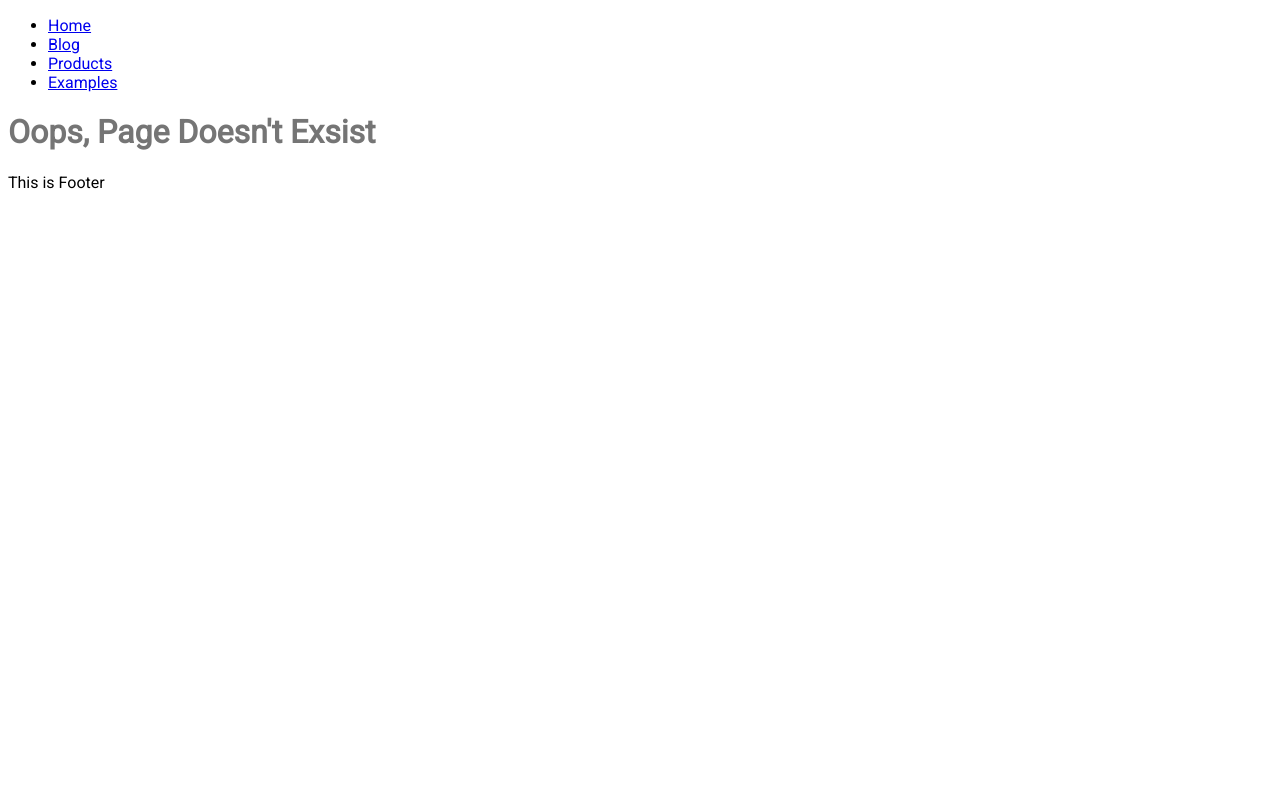
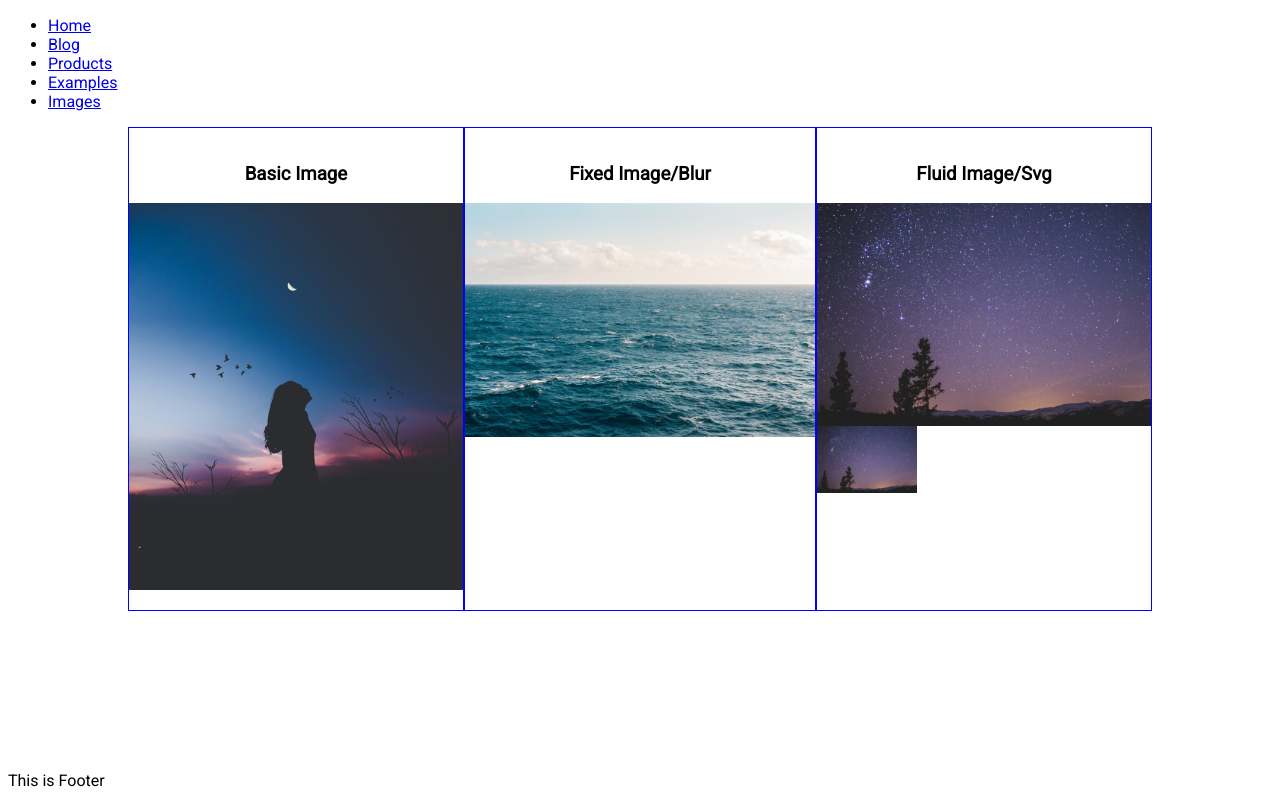
Before and after one commit to casey-minzi/gatsby_learn, a Gatsby site: page /images in a window 1280 px wide. Before the commit this address had no page. Built offline with nearby package versions, Linux system fonts and the light colour scheme; Gatsby itself is replaced by a stand-in of ours.

Commit message:
Understanding gatsby image

```diff
--- a/gatsby-config.js
+++ b/gatsby-config.js
@@ -13,5 +13,16 @@
     data: ["item 1", "item 2"],
     person: { name: "Peter", age: 32 },
   },
-  plugins: [`gatsby-plugin-styled-components`],
+  plugins: [
+    `gatsby-plugin-styled-components`,
+    `gatsby-transformer-sharp`,
+    `gatsby-plugin-sharp`,
+    {
+      resolve: `gatsby-source-filesystem`,
+      options: {
+        name: `images`,
+        path: `${__dirname}/src/images/`,
+      },
+    },
+  ],
 }
--- a/package.json
+++ b/package.json
@@ -17,7 +17,11 @@
     "babel-plugin-styled-components": "^1.10.7",
     "gatsby": "^2.23.3",
     "gatsby-cli": "^2.12.48",
+    "gatsby-image": "^2.4.7",
+    "gatsby-plugin-sharp": "^2.6.12",
     "gatsby-plugin-styled-components": "^3.3.4",
+    "gatsby-source-filesystem": "^2.3.12",
+    "gatsby-transformer-sharp": "^2.5.5",
     "react": "^16.12.0",
     "react-dom": "^16.12.0",
     "styled-components": "^5.1.1"
--- a/src/components/Navbar.js
+++ b/src/components/Navbar.js
@@ -17,6 +17,9 @@
         <li>
           <Link to="/examples/">Examples</Link>
         </li>
+        <li>
+          <Link to="/images/">Images</Link>
+        </li>
       </ul>
     </nav>
   )
--- a/src/components/layout.css
+++ b/src/components/layout.css
@@ -8,3 +8,26 @@
   color: #757575;
   text-transform: capitalize;
 }
+
+.images {
+  text-align: center;
+  text-transform: capitalize;
+  width: 80vw;
+  margin: 0 auto 10rem auto;
+}
+
+.single-image {
+  border: 1px solid blue;
+  padding: 1rem 0;
+}
+
+@media screen and (min-width: 992px) {
+  .images {
+    display: grid;
+    grid-template-columns: repeat(3, 1fr);
+  }
+}
+
+.small {
+  width: 100px;
+}
--- /dev/null
+++ b/src/examples/Images.js
@@ -0,0 +1,51 @@
+import React from "react"
+import { graphql, useStaticQuery } from "gatsby"
+import img from "../images/image_02.jpeg"
+import Image from "gatsby-image"
+
+const Images = () => {
+  const data = useStaticQuery(getImages)
+  console.log(data)
+
+  return (
+    <section className="images">
+      <article className="single-image">
+        <h3>basic image</h3>
+        <img src={img} alt="basic" width="100%" />
+      </article>
+      <article className="single-image">
+        <h3>fixed image/Blur</h3>
+        <Image fixed={data.fixed.childImageSharp.fixed} />
+      </article>
+      <article className="single-image">
+        <h3>fluid image/Svg</h3>
+        <Image fluid={data.fluid.childImageSharp.fluid} />
+        <div className="small">
+          {/* only parent container width can change width of gatsby image */}
+          <Image fluid={data.fluid.childImageSharp.fluid} />
+        </div>
+      </article>
+    </section>
+  )
+}
+
+export default Images
+
+export const getImages = graphql`
+  {
+    fixed: file(relativePath: { eq: "image_03.jpeg" }) {
+      childImageSharp {
+        fixed(width: 350, grayscale: true) {
+          ...GatsbyImageSharpFixed
+        }
+      }
+    }
+    fluid: file(relativePath: { eq: "image_01.jpeg" }) {
+      childImageSharp {
+        fluid(maxWidth: 1900) {
+          ...GatsbyImageSharpFluid_withWebp_tracedSVG
+        }
+      }
+    }
+  }
+`
--- a/src/pages/examples.js
+++ b/src/pages/examples.js
@@ -13,7 +13,7 @@
 
   return (
     <Layout>
-      <h1>hello from examples page</h1>
+      <p>hello from examples page</p>
       <Header />
       <HeaderStatic />
       <h5>author: {author}</h5>
--- /dev/null
+++ b/src/pages/images.js
@@ -0,0 +1,13 @@
+import React from "react"
+import Layout from "../components/layout"
+import Images from "../examples/Images"
+
+function images() {
+  return (
+    <Layout>
+      <Images />
+    </Layout>
+  )
+}
+
+export default images
```
Also changed, not shown: src/images/image_01.jpeg (added), src/images/image_02.jpeg (added), src/images/image_03.jpeg (added), 1 other file.
